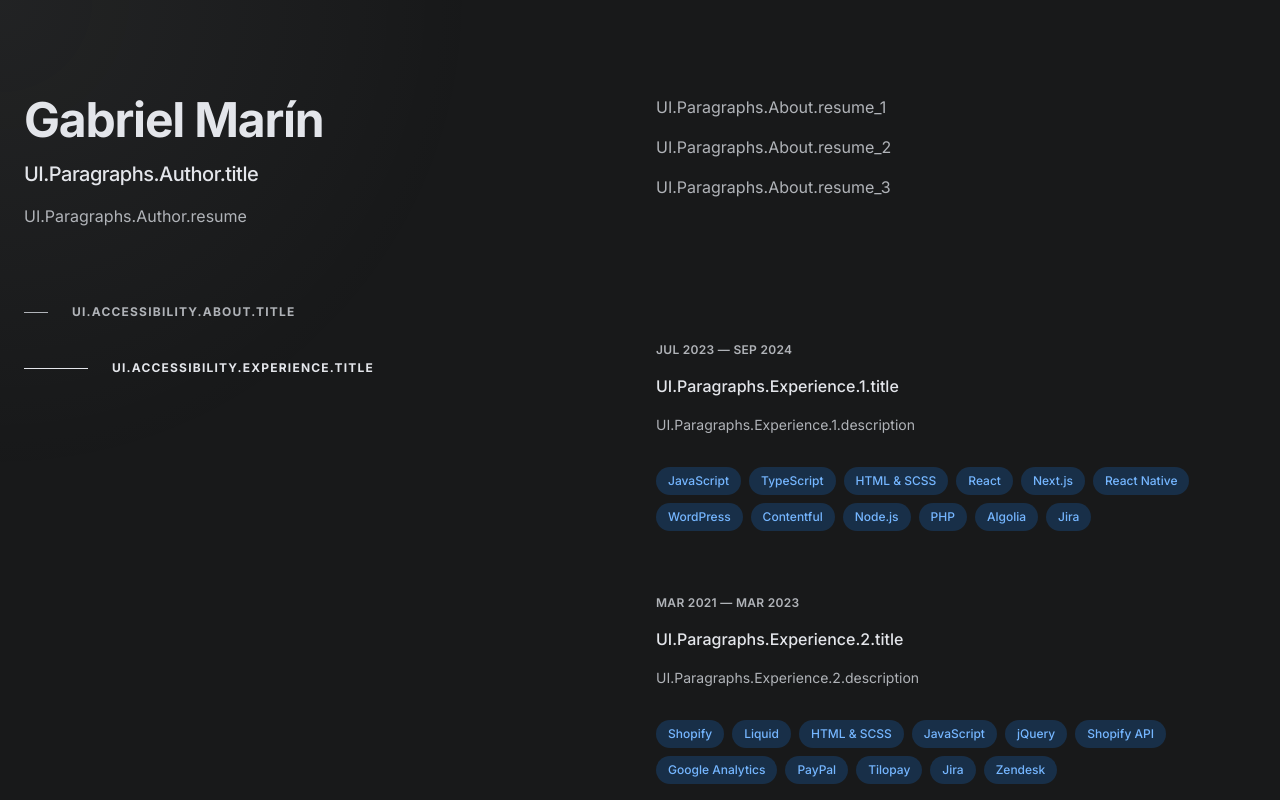
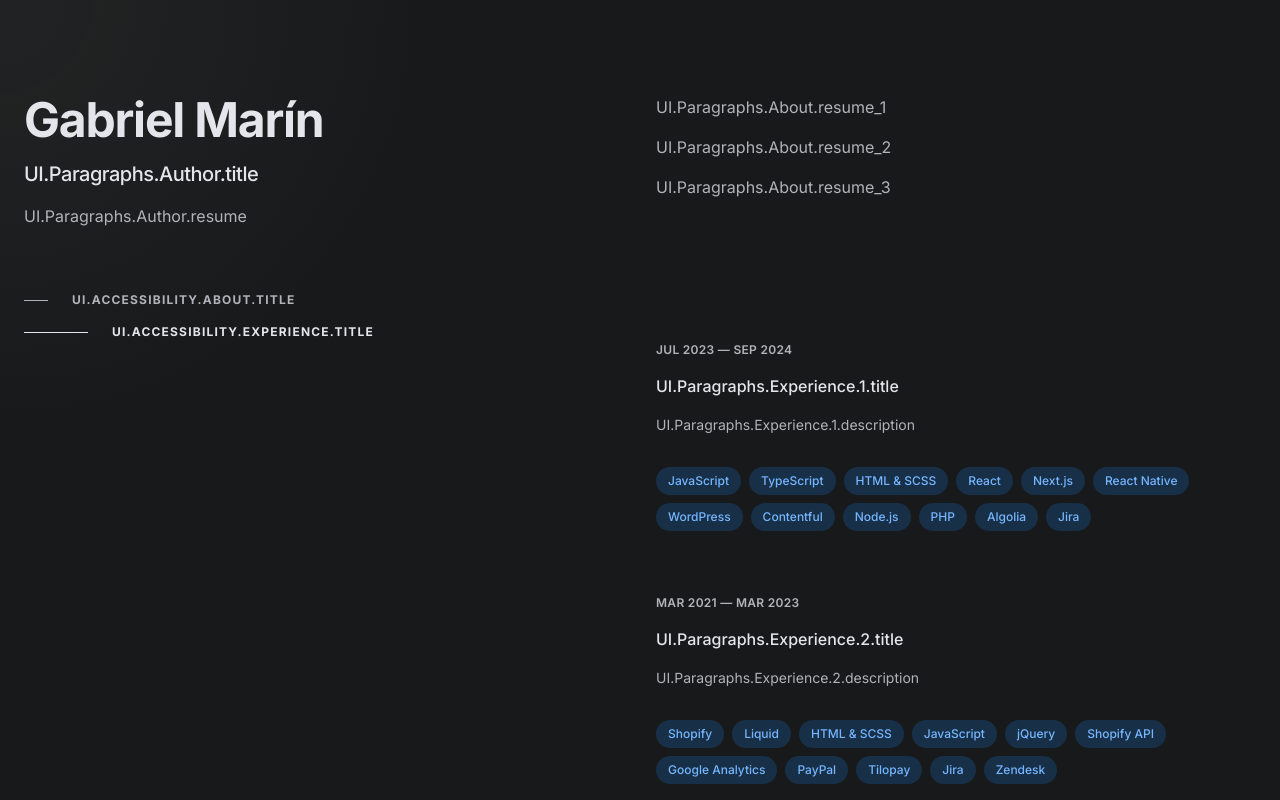
Before and after one commit to amaringonz/portfolio-v1, a Next.js app: page /en in a window 1280 px wide. Shown: the top 800 px of the page. Built offline with nearby package versions, Linux system fonts and the light colour scheme; some icons are missing.

Commit message:
✨ refactor(DivisorLink.tsx): remove unnecessary padding and enhance layout for better UX

```diff
--- a/src/components/ui/Link/DivisorLink.tsx
+++ b/src/components/ui/Link/DivisorLink.tsx
@@ -24,7 +24,7 @@ export const DivisorLink = ({ active = false, children, ...props }: DivisorLinkP
     ), [active]);
 
   return (
-    <div className="group flex w-fit cursor-pointer items-center gap-2 py-3 uppercase" {...props}>
+    <div className="group flex w-fit cursor-pointer items-center gap-2 uppercase" {...props}>
       <span className={mergedHrClassName} />
       <span className={mergedTextClassName}>
         {children}
```
